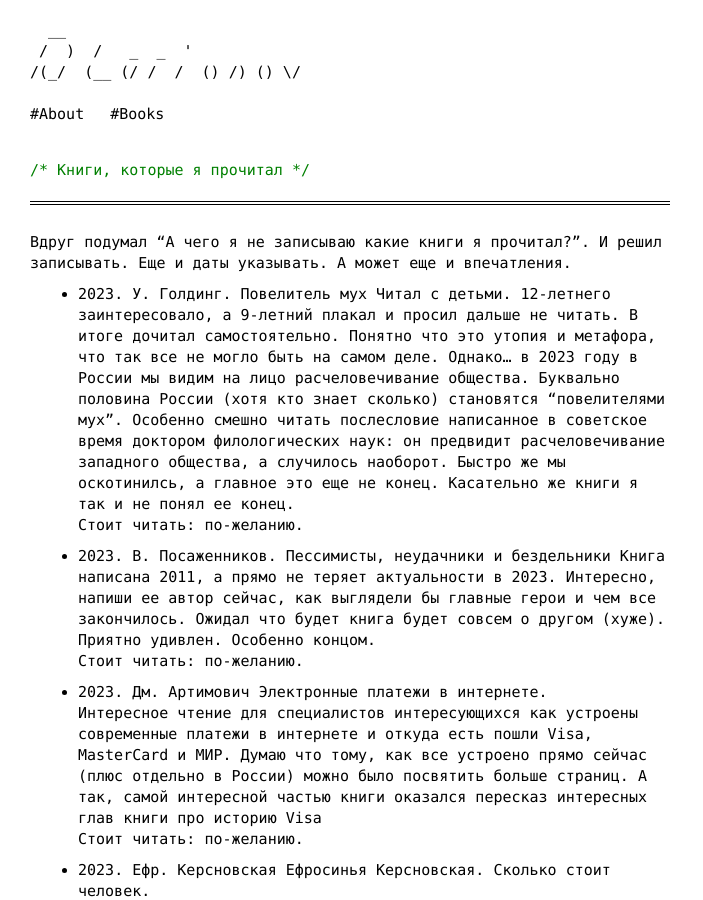
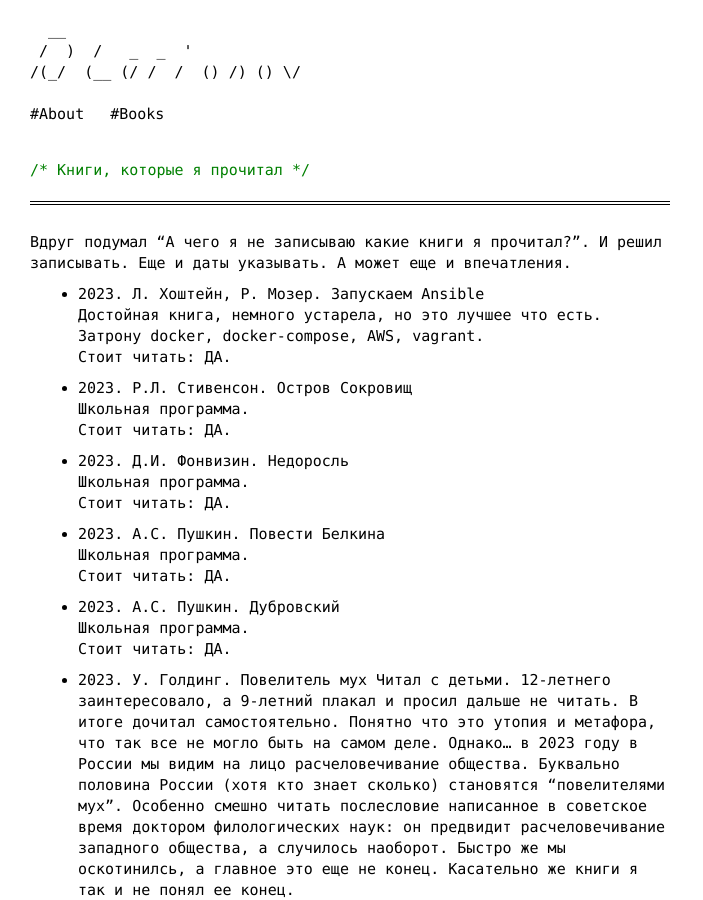
Before and after one commit to InvisibleMan/blog.dlarionov.info, a Jekyll site: the page built from pages/readed_books.md, in a window 1280 px wide and 900 px high. Shown: the whole window, without its empty margins (0-703 px from the left). Built offline with Jekyll 4.4.1, drawn with Linux system fonts in a browser that asks for light colours.

Commit message:
Добавлены рецензии - Л. Хоштейн, Р. Мозер. Запускаем Ansible - Р.Л. Стивенсон. Остров Сокровищ - Д.И. Фонвизин. Недоросль - А.С. Пушкин. Повести Белкина - А.С. Пушкин. Дубровский

```diff
--- a/pages/readed_books.md
+++ b/pages/readed_books.md
@@ -9,6 +9,27 @@ tags:
 
 Вдруг подумал "А чего я не записываю какие книги я прочитал?".
 И решил записывать. Еще и даты указывать. А может еще и впечатления.
+
+
++ *2023*. Л. Хоштейн, Р. Мозер. **Запускаем Ansible**
+  Достойная книга, немного устарела, но это лучшее что есть. Затрону docker, docker-compose, AWS, vagrant.
+  Стоит читать: **ДА**.
+
++ *2023*. Р.Л. Стивенсон. **Остров Сокровищ**
+  Школьная программа.
+  Стоит читать: **ДА**.
+
++ *2023*. Д.И. Фонвизин. **Недоросль**
+  Школьная программа.
+  Стоит читать: **ДА**.
+
++ *2023*. А.С. Пушкин. **Повести Белкина**
+  Школьная программа.
+  Стоит читать: **ДА**.
+
++ *2023*. А.С. Пушкин. **Дубровский**
+  Школьная программа.
+  Стоит читать: **ДА**.
 
 + *2023*. У. Голдинг. **Повелитель мух**
   Читал с детьми. 12-летнего заинтересовало, а 9-летний плакал и просил дальше не читать. В итоге дочитал самостоятельно. Понятно что это утопия и метафора, что так все не могло быть на самом деле. Однако... в 2023 году в России мы видим на лицо расчеловечивание общества. Буквально половина России (хотя кто знает сколько) становятся "повелителями мух". Особенно смешно читать послесловие написанное в советское время доктором филологических наук: он предвидит расчеловечивание западного общества, а случилось наоборот. Быстро же мы оскотинилсь, а главное это еще не конец. Касательно же книги я так и не понял ее конец.
```
